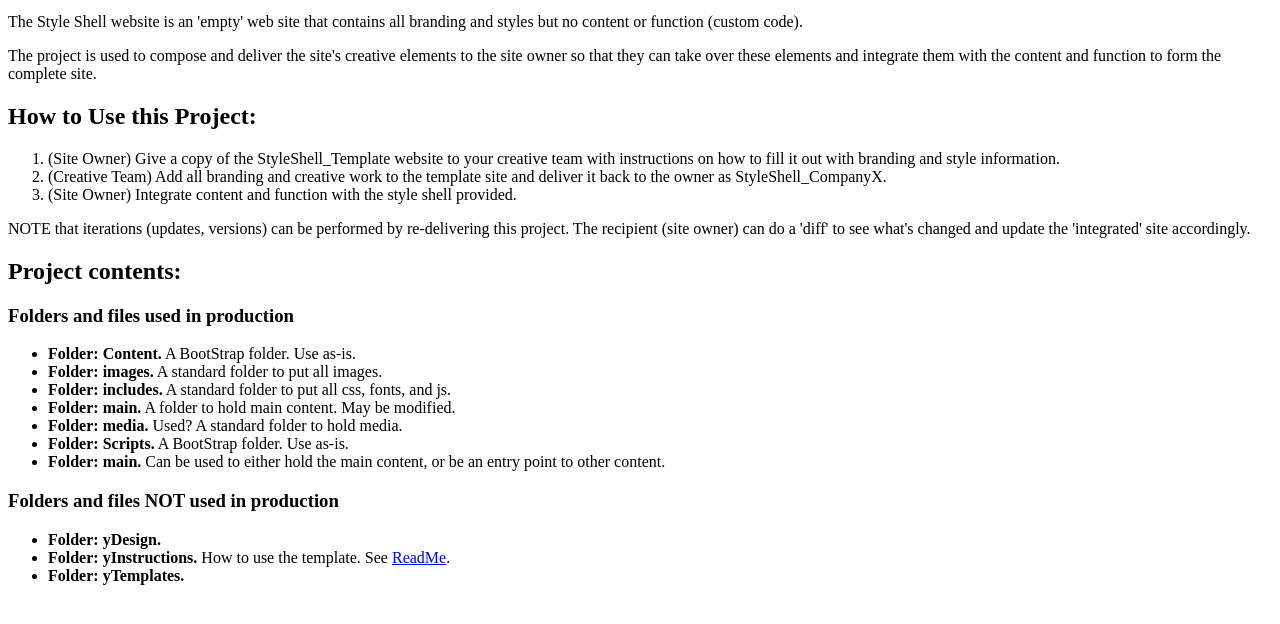
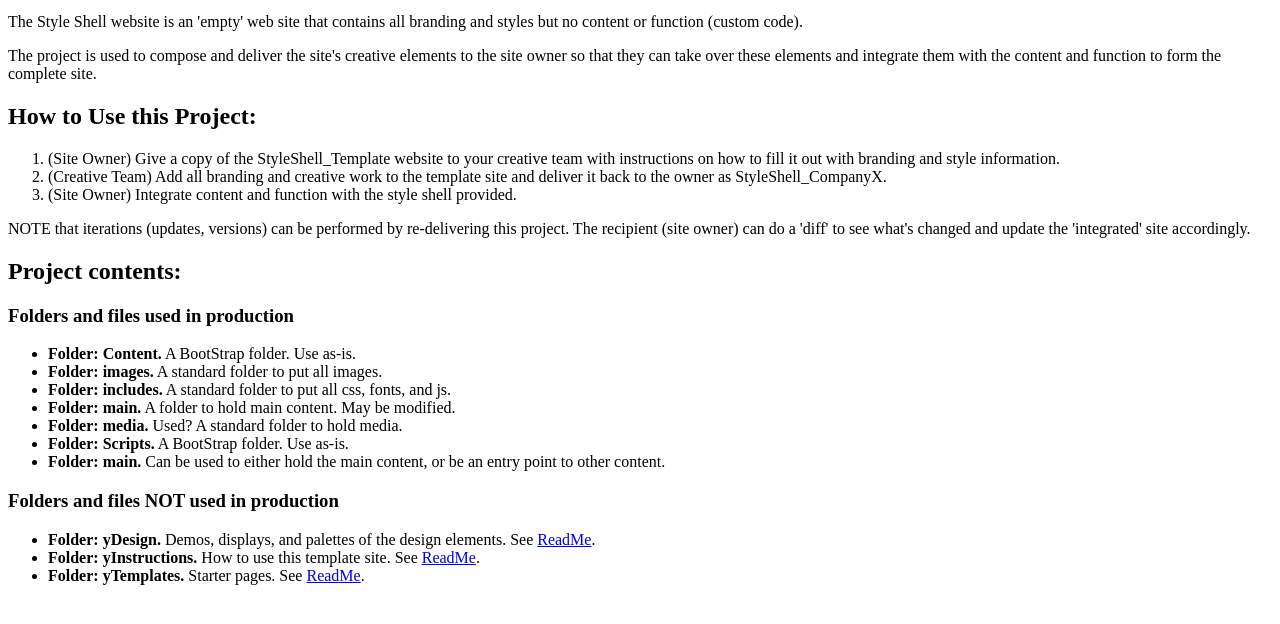
Before and after one commit to rickmcq/StyleShells, a plain HTML site: page StyleShell_Template/main/index.html in a window 1280 px wide. Shown: the part 110-734 px from the top of the page. Drawn offline with Linux system fonts and the light colour scheme.

Commit message:
Tiny mods

```diff
--- a/StyleShell_Template/main/index.html
+++ b/StyleShell_Template/main/index.html
@@ -48,9 +48,9 @@
 	<h3>Folders and files NOT used in production</h3>
 
 	<ul>
-		<li><b>Folder: yDesign.</b> </li>
-		<li><b>Folder: yInstructions.</b> How to use the template. See <a href="../yInstructions/_ReadMe.txt" target="_blank">ReadMe</a>.</li>
-		<li><b>Folder: yTemplates.</b> </li>
+		<li><b>Folder: yDesign.</b> Demos, displays, and palettes of the design elements.	See <a href="../yDesign/_ReadMe.txt" target="_blank">ReadMe</a>.</li>
+		<li><b>Folder: yInstructions.</b> How to use this template site.					See <a href="../yInstructions/_ReadMe.txt" target="_blank">ReadMe</a>.</li>
+		<li><b>Folder: yTemplates.</b> Starter pages.										See <a href="../yTemplates/_ReadMe.txt" target="_blank">ReadMe</a>.</li>
 	</ul>
 
 
```
